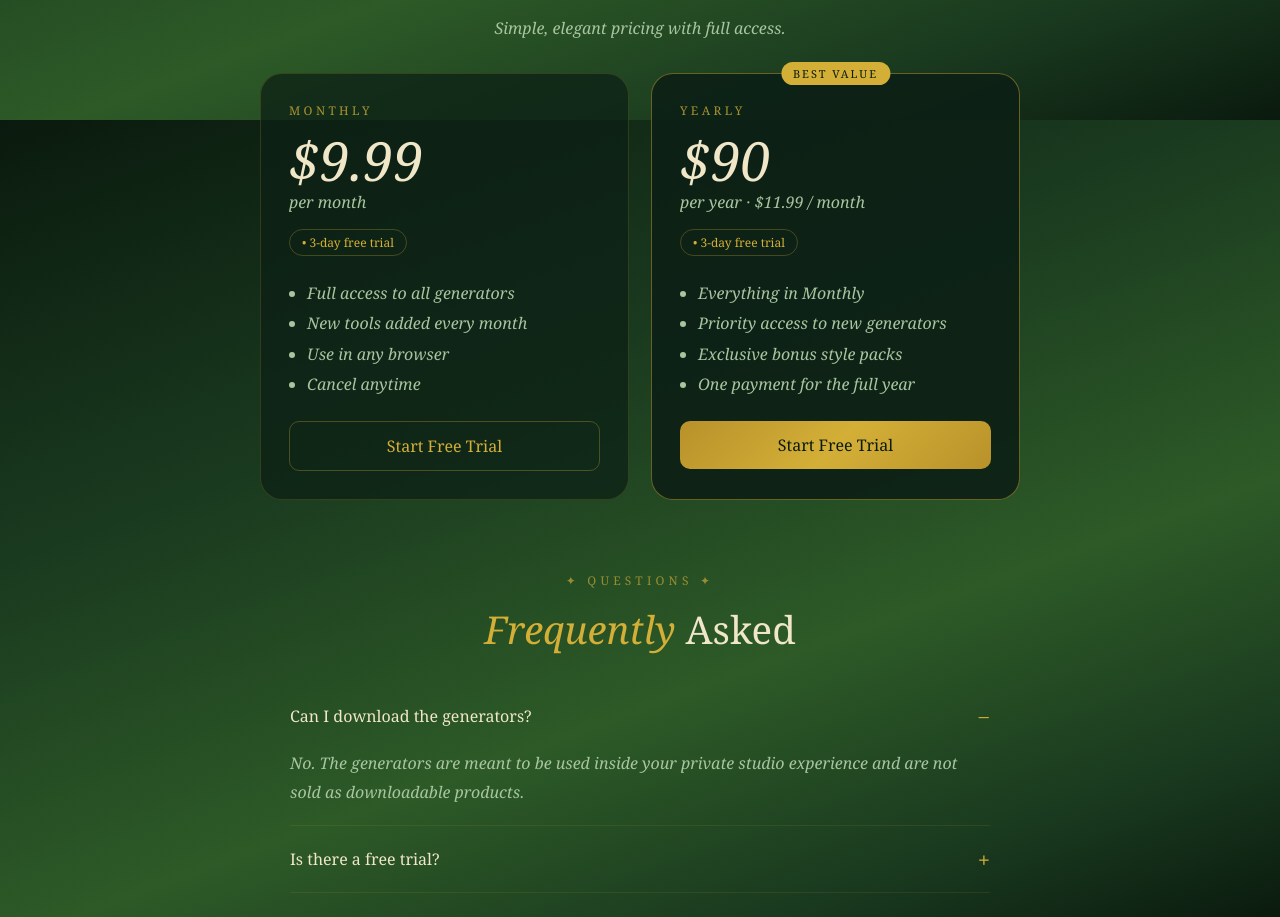
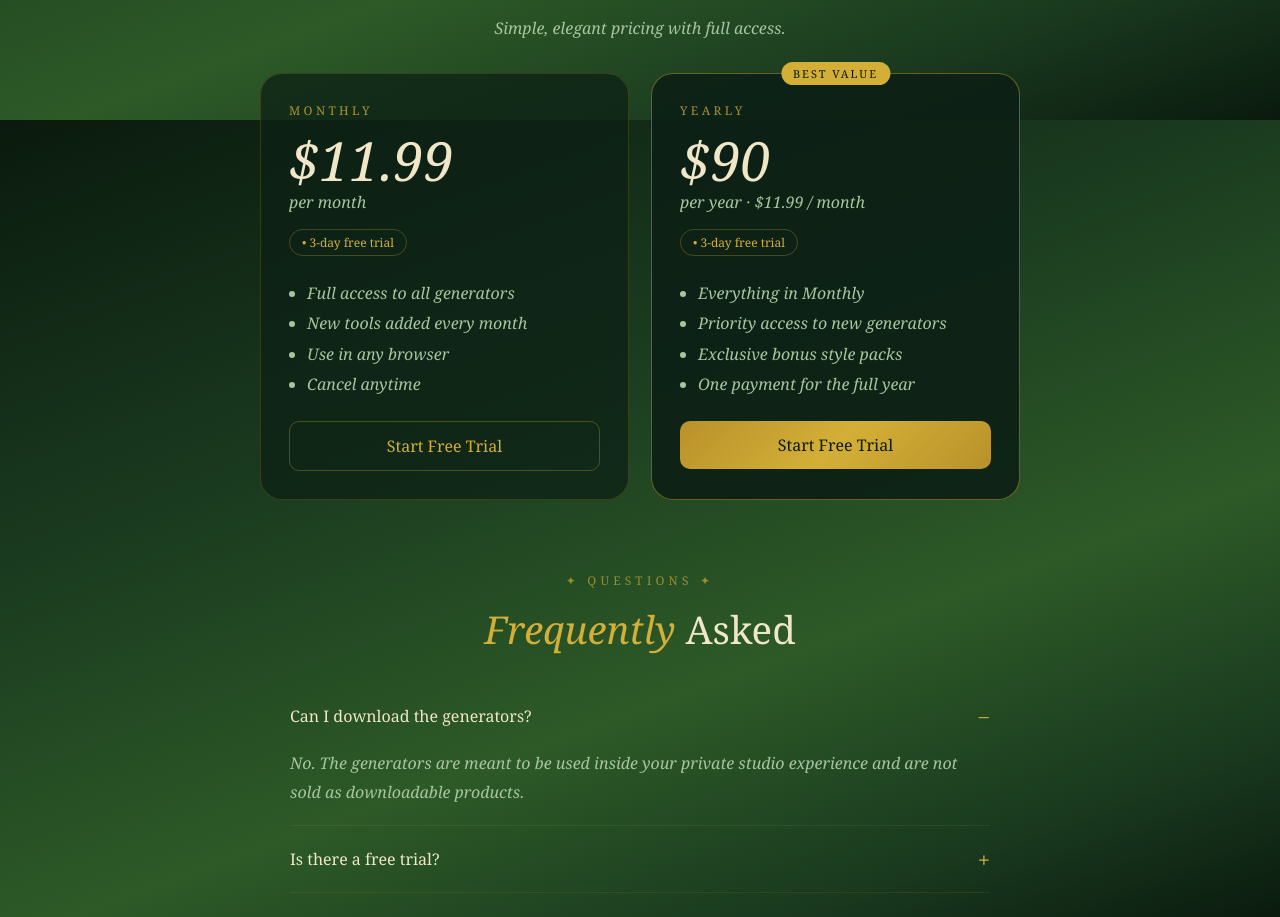
Before and after one commit to TatianaLychy/magicalstories, a Next.js app: page / in a window 1280 px wide. Shown: the part 2280-3197 px from the top of the page. Built offline with nearby package versions, Linux system fonts and the light colour scheme.

Commit message:
Update page.js

```diff
--- a/app/page.js
+++ b/app/page.js
@@ -205,7 +205,7 @@ export default function Page() {
           <div style={{ display: "grid", gridTemplateColumns: "repeat(auto-fit,minmax(280px,1fr))", gap: 22, maxWidth: 760, margin: "0 auto" }}>
             <div style={{ background: "rgba(13,32,22,.75)", border: "1px solid rgba(212,175,55,.18)", borderRadius: 22, padding: 28 }}>
               <div style={{ color: "#d4af37", opacity: 0.78, textTransform: "uppercase", letterSpacing: ".28em", fontSize: 12, marginBottom: 14 }}>Monthly</div>
-              <div style={{ fontSize: 54, lineHeight: 1, fontStyle: "italic" }}>$9.99</div>
+              <div style={{ fontSize: 54, lineHeight: 1, fontStyle: "italic" }}>$11.99</div>
               <div style={{ color: "#a8c5a0", fontStyle: "italic", marginTop: 4 }}>per month</div>
               <div style={{ display: "inline-flex", alignItems: "center", gap: 8, marginTop: 16, color: "#d4af37", border: "1px solid rgba(212,175,55,.28)", borderRadius: 999, padding: "4px 12px", fontSize: 12 }}>• 3-day free trial</div>
               <ul style={{ paddingLeft: 18, color: "#a8c5a0", lineHeight: 1.9, fontStyle: "italic", margin: "22px 0" }}>
```
